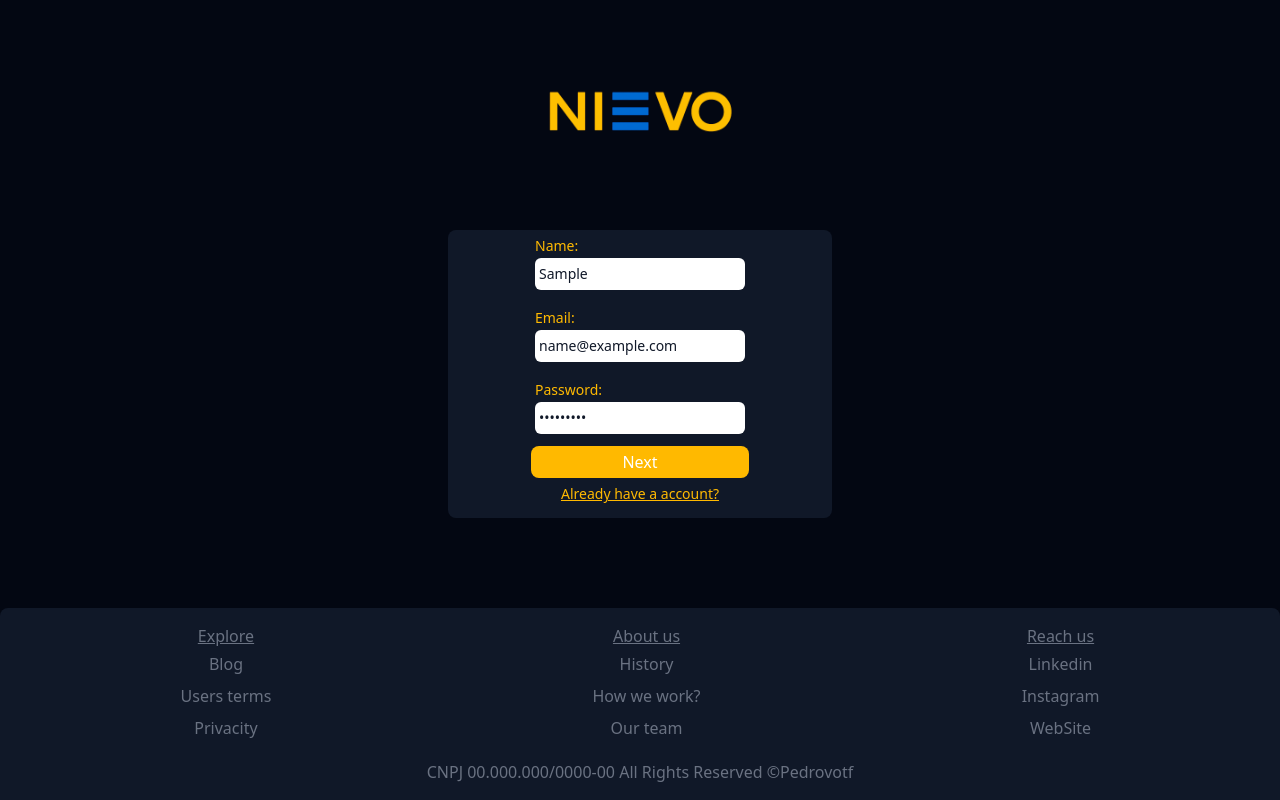
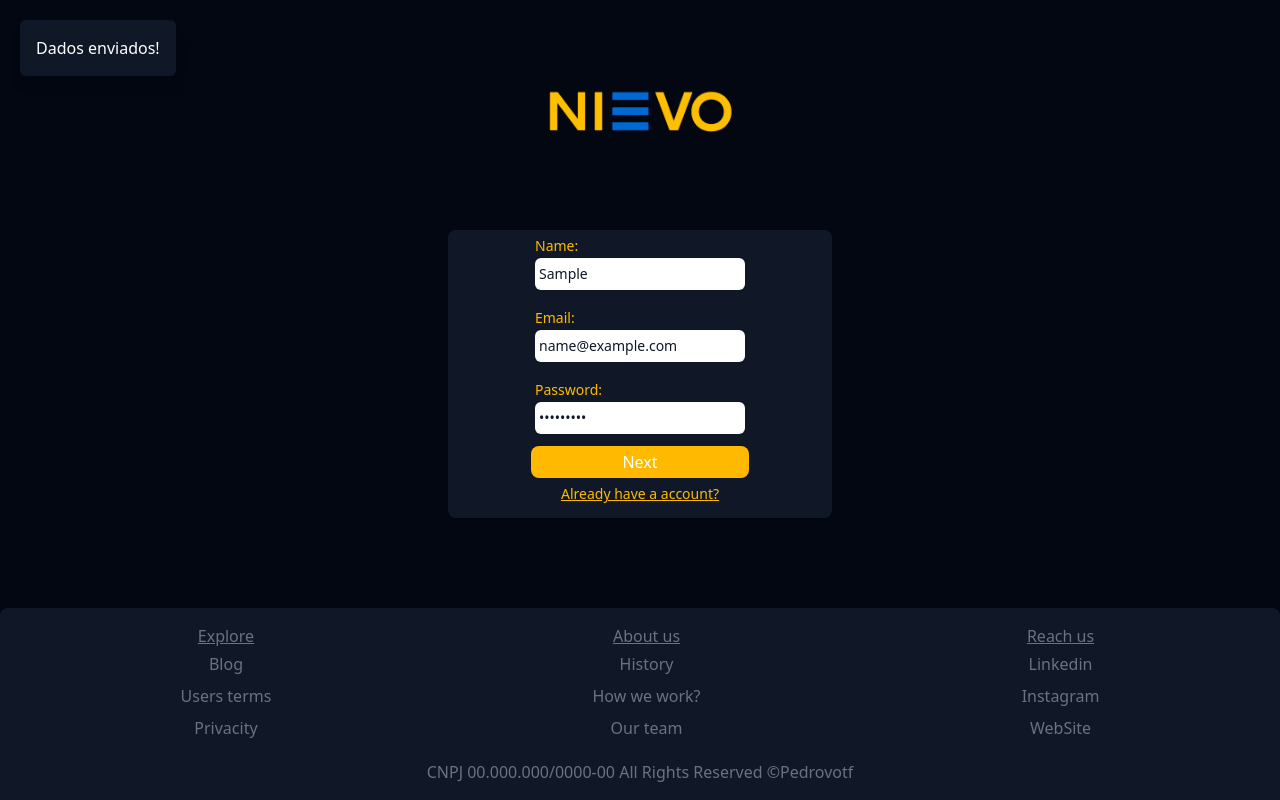
Before and after one commit to pedrovtof/Controle-de-orcamento, a Next.js app in the folder code/frontend/easy-fin-by-nievo/: page /login in a window 1280 px wide. Both pictures are taken after typing "Sample", "name@example.com", "Sample123" into the empty fields and a click on the button "Next". Built offline with nearby package versions, Linux system fonts and the light colour scheme.

Commit message:
Create a context and update templates for toast span in forms (#7)

```diff
--- a/code/frontend/easy-fin-by-nievo/src/app/(noHeader)/login/layout.js
+++ b/code/frontend/easy-fin-by-nievo/src/app/(noHeader)/login/layout.js
@@ -2,6 +2,8 @@ import "@/app/globals.css";
 import React from 'react'
 import Footer from "@/app/_templates/footer"
 import FormDefault from '@/app/_templates/formDefault'
+import SnackBar from '@/app/_templates/snackbar'
+import { SnackBarProvider }from '@/app/_templates/snackbarContext'
 
 export const metadata = {
   title: "Login - Nievo Finance",
@@ -9,11 +11,12 @@ export const metadata = {
 
 export default function LoginLayout({ children }) {
   return (
-      <React.Fragment>
+      <SnackBarProvider>
         <FormDefault>
-          {children}
+            {children}
+            <SnackBar />
         </FormDefault>
         <Footer />
-      </React.Fragment>
+      </SnackBarProvider>
   )
 }
--- a/code/frontend/easy-fin-by-nievo/src/app/(noHeader)/login/page.js
+++ b/code/frontend/easy-fin-by-nievo/src/app/(noHeader)/login/page.js
@@ -1,21 +1,39 @@
 "use client"
-import React from 'react'
+import React, { useState } from 'react'
 import { useRouter } from 'next/navigation'
 import { useForm } from "react-hook-form"
+import { useSnack} from '@/app/_templates/snackbarContext'
+import Loading from '../../../../public/icons/loading_gif.gif'
+import Image from 'next/image'
 
 function Login(){
     const labelsTailwind = 'mb-1 p-1 w-[100%] block text-sm/6 font-medium text-amber-400 ';
     const inputTailwind = 'block w-full rounded-md mb-1 grow p-1 text-base text-gray-900 bg-white placeholder:text-gray-400 focus:outline-none sm:text-sm/6'
     const router = useRouter()
+    const {setSnack} = useSnack()
 
     const {
         register,
         handleSubmit,
     } = useForm()
 
+
+    const [buttonState, setButtonState] = useState(true);
+
+    const handlerButton=()=>{
+        setButtonState(false)
+        setTimeout(() => {
+        setButtonState(true)
+        }, 2000)
+    }
+
+
     const sendForm=(data)=>{
-        return console.log(data)
+        console.log(data)
+        setSnack({ visible: true, message: 'Dados enviados!'})
+        handlerButton()
     }
+
 
     return(
         <React.Fragment>
@@ -51,12 +69,27 @@ function Login(){
                                 autoComplete="off"
                                 />
                 </label>
-                <button
+                {   buttonState?
+                    <button
                     className='w-[100%] cursor-pointer relative   p-1 text-white rounded-lg bg-amber-400 hover:opacity-40 hover:bg-amber-700'
                     type='submit'
-                >
-                    Next
-                </button>
+                    >
+                        Next
+                    </button>:
+                    <span
+                    className='w-[100%] block text-center cursor-pointer relative   p-1 text-white rounded-lg opacity-90 bg-amber-400'
+                    >
+                        {
+                            <Image
+                                alt='loading-gif'
+                                src={Loading}
+                                className='w-[15%] relative rounded-full m-auto'
+                            />
+                        }
+                    </span>
+                }
+
+
                 <button
                     className={`${labelsTailwind} underline cursor-pointer mb-2`}
                     onClick={() => router.push('/login/create')}
--- a/code/frontend/easy-fin-by-nievo/src/app/_templates/formDefault.js
+++ b/code/frontend/easy-fin-by-nievo/src/app/_templates/formDefault.js
@@ -1,15 +1,16 @@
-import React, { Children } from 'react'
+import React from 'react'
 import Image from 'next/image'
 import Logo from '../../../public/logos/logo_template_escrito.png'
 
 function FormDefault({children}){
     return(
         <React.Fragment>
-           <div className='text-center m-auto'>
+            <div className='text-center m-auto'>
                 <Image
                     alt='logo-brand'
                     src={Logo}
                     className='w-[18%] rounded-full  m-auto'
+                    priority
                 />
            </div>
            <div className='flex h-full gap-2.5 flex-col w-[70%] sm:w-[30%] rounded-lg justify-evenly text-left self-center m-auto mb-[1%] items-center bg-gray-900'>
--- /dev/null
+++ b/code/frontend/easy-fin-by-nievo/src/app/_templates/snackbar.js
@@ -0,0 +1,28 @@
+"use client"
+import React from 'react'
+import { useSnack } from '@/app/_templates/snackbarContext'
+
+function SnackBar(){
+    const { snackbar } = useSnack();
+
+    const colorClasses = {
+        sucess: "bg-green-900",
+        error: "bg-red-900",
+        advice: "bg-blue-900",
+        warning: "bg-amber-400",
+        default: "bg-gray-900"
+    }
+
+    return (
+        <React.Fragment>
+           {
+            snackbar.visible?
+            <div className={`fixed top-5 left-5 text-white p-4 ${colorClasses[snackbar.color?snackbar.color:'default']} rounded-md shadow-lg`}>
+            {snackbar.message}
+            </div>:null
+            }
+        </React.Fragment>
+    )
+}
+
+export default SnackBar;
--- /dev/null
+++ b/code/frontend/easy-fin-by-nievo/src/app/_templates/snackbarContext.js
@@ -0,0 +1,26 @@
+"use client"
+import {React, createContext, useState, useContext, useEffect} from 'react';
+
+const SnackBarContext = createContext()
+
+export const SnackBarProvider = (({children})=>{
+    const [snackbar, setSnack] = useState({ visible: false, message: '', color:null})
+
+    useEffect(() => {
+    if (snackbar.visible) {
+      const timer = setTimeout(() => {
+        setSnack({ visible: false, message: '' })
+      }, 4000)
+      return () => clearTimeout(timer)
+    }
+  }, [snackbar])
+
+    return(
+            <SnackBarContext.Provider value={{ snackbar, setSnack }}>
+                {children}
+            </SnackBarContext.Provider>
+    )
+})
+
+
+export const useSnack = () => useContext(SnackBarContext)
--- a/code/frontend/easy-fin-by-nievo/src/app/layout.js
+++ b/code/frontend/easy-fin-by-nievo/src/app/layout.js
@@ -1,6 +1,4 @@
 import "@/app/globals.css";
-import dynamic from 'next/dynamic'
-
 
 export const metadata = {
   title: "Nievo Finance"
@@ -11,7 +9,7 @@ export default function RootLayout({ children }) {
   return (
     <html lang="en">
       <body className="bg-gray-950">
-        {children}
+          {children}
       </body>
     </html>
   );
--- a/code/frontend/easy-fin-by-nievo/src/app/page.js
+++ b/code/frontend/easy-fin-by-nievo/src/app/page.js
@@ -14,7 +14,8 @@ export default function Home() {
           <Image
             alt='logo-brand'
             src={Logo}
-            className='w-[18%] rounded-full '
+            className='w-[18%] rounded-full'
+            priority
           />
           <h1 className='font-bold w-fit text-3xl text-amber-400'>
             Nievo Fin
```
Also changed, not shown: code/frontend/easy-fin-by-nievo/public/icons/loading_gif.gif (added).
